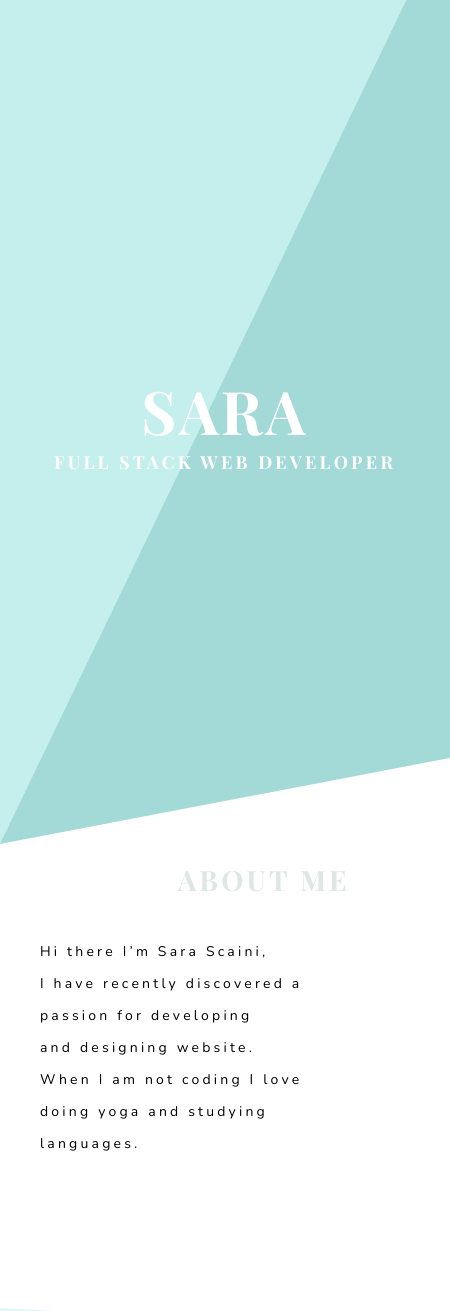
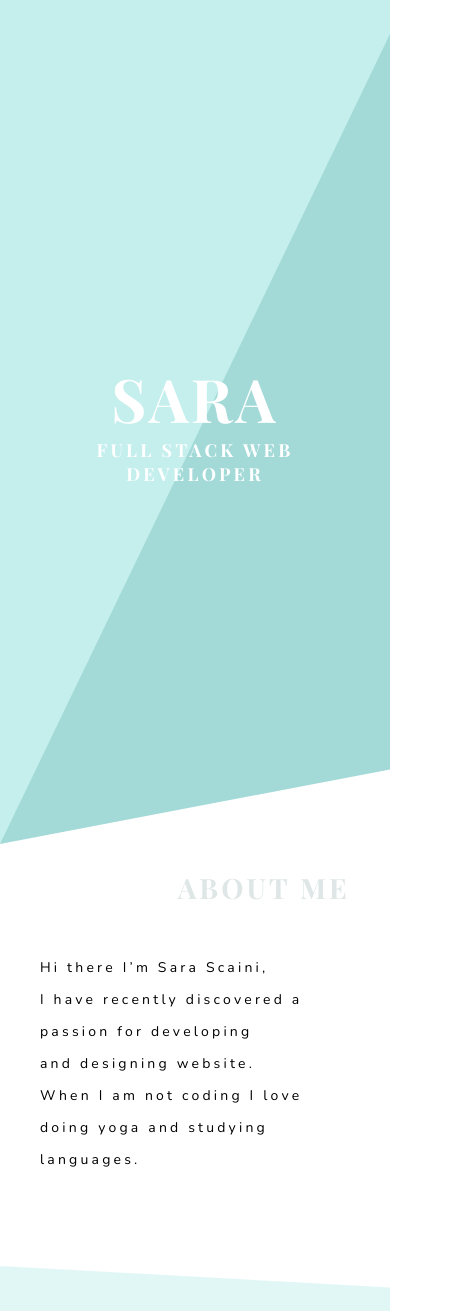
Before and after one commit to sarsc/portfolio, a plain HTML site: page index.html in a window 390 px wide. Shown: the top 1311 px of the page, 450 px wide, since content can reach past the window. Drawn offline with nearby package versions, Linux system fonts and the light colour scheme.

Commit message:
minor change

```diff
--- a/css/home-page.css
+++ b/css/home-page.css
@@ -55,6 +55,5 @@
     text-align: center;
     background: url('../images/main-bg-s.svg') no-repeat;
     background-size: cover;
-    width: 100%;
   }
 }
--- a/css/section-2.css
+++ b/css/section-2.css
@@ -47,6 +47,6 @@
 
 @media (max-width: 480px) {
   .about {
-    height: auto;
+    min-height: auto;
   }
 }
--- a/css/style.css
+++ b/css/style.css
@@ -17,7 +17,7 @@ body {
   margin: 0;
   font-family: 'Nunito', sans-serif;
   letter-spacing: 0.2rem;
-  line-height: 2rem;
+  line-height: 3rem;
 }
 
 h1, h2, h3, h4, p {
@@ -58,18 +58,20 @@ h3 {
   .main-container {
      margin: 0 70px;
   }
+
+  .text {
+  line-height: 2rem;
+  }
+
   h3 {
     margin: 0;
     font-size: 28px;
   }
 }
+
 @media (max-width: 480px) {
   /* For a screen < 540px, this CSS will be read */
   .main-container {
     margin: 0 40px;
   }
-
-  /*.text {
-    line-height: 1.6rem;
-  }*/
 }
```
